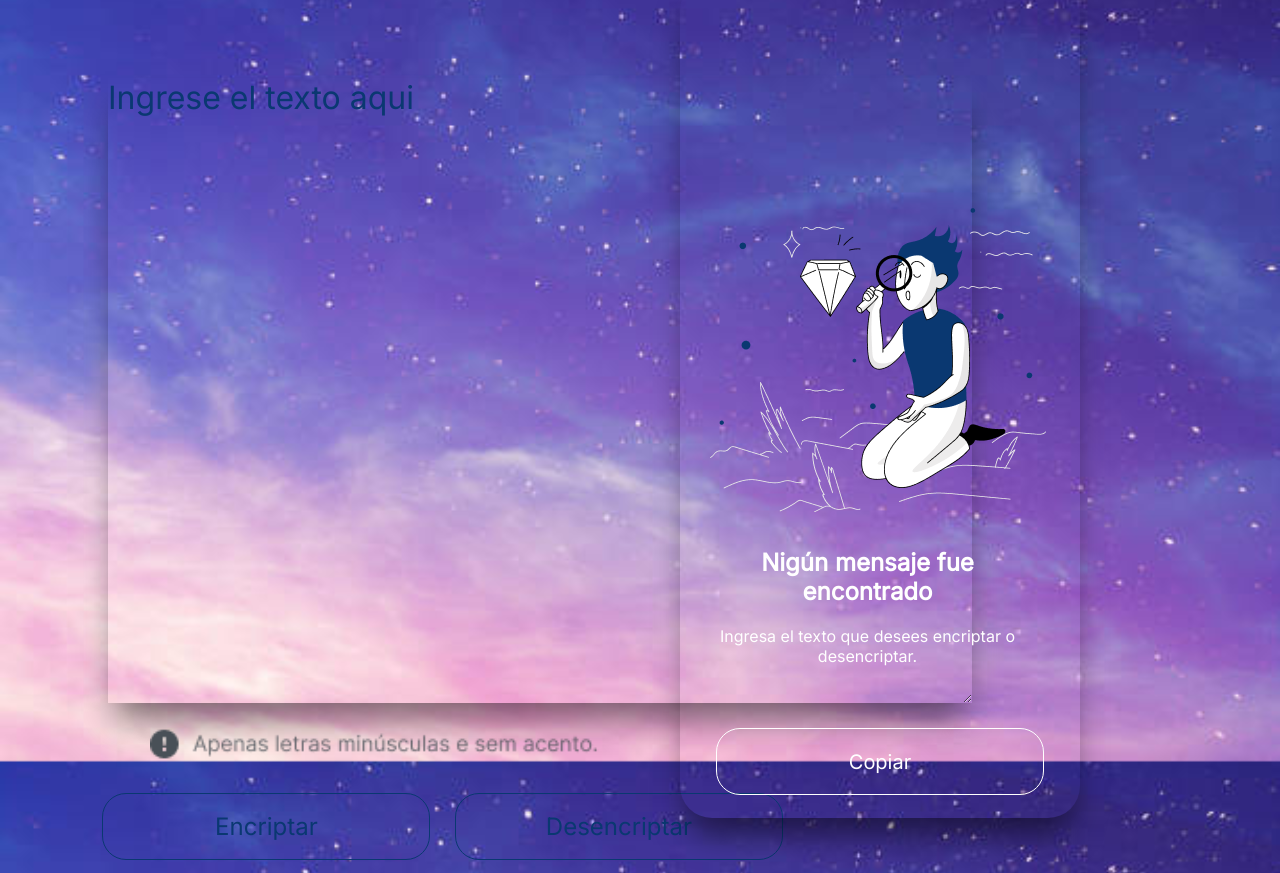
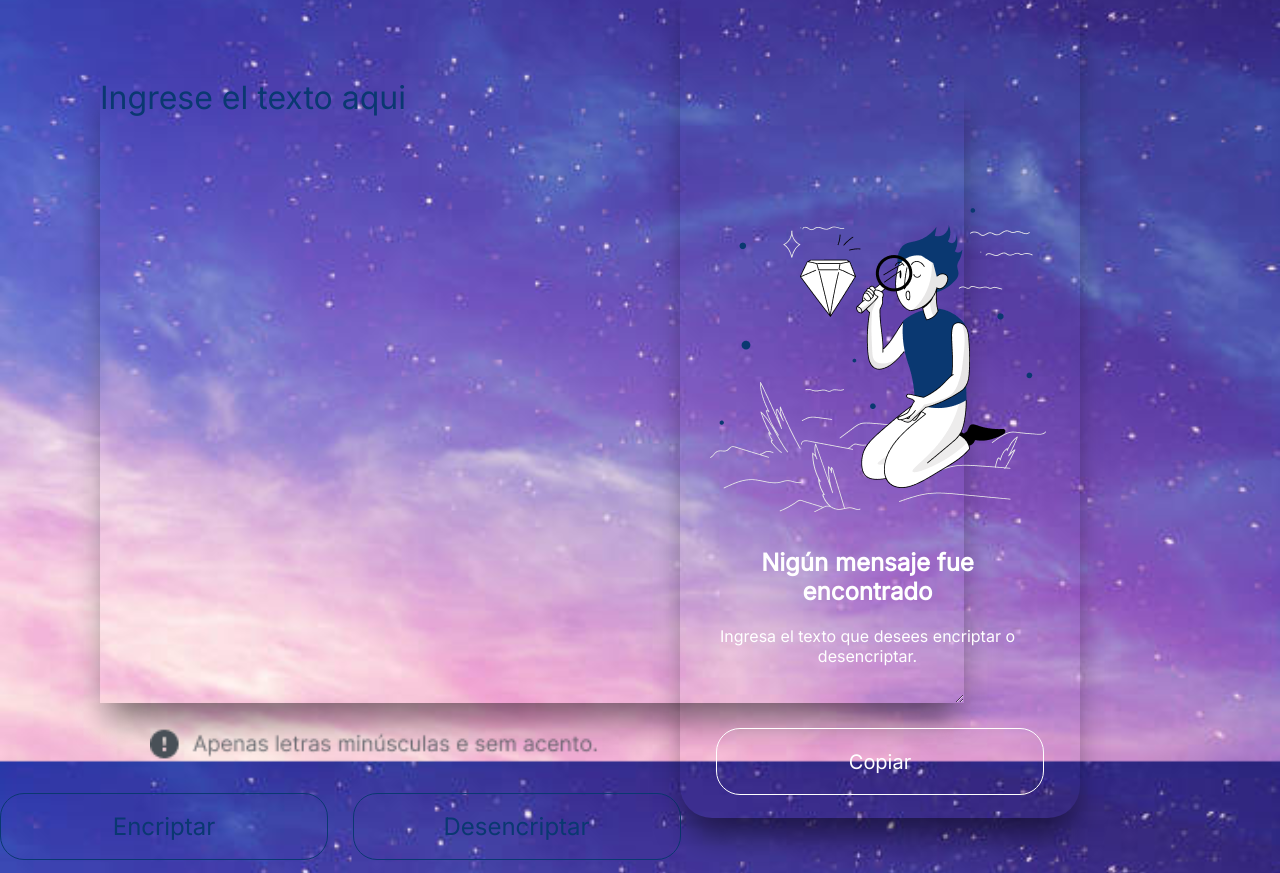
Before and after one commit to GladysRVO/Challenge-codificador-descodificador, a plain HTML site: page index.html in a window 1280 px wide. Shown: the part 92-965 px from the top of the page. Drawn offline with Linux system fonts and the light colour scheme.

Commit message:
cambios en padding

```diff
--- a/style.css
+++ b/style.css
@@ -32,11 +32,12 @@ main{
     justify-content: space-between;
 }
 
+
 .contenedorcajatexto{
     position: absolute;
     left: 100px;
     top: 100px;
-    padding-left: 8px;
+    padding-left: 0%;
     width: 1080px;
     height: 625px;
 }
@@ -70,7 +71,7 @@ main{
     position: absolute;
     top: 800px;
     height: 80px;
-    padding-left: 8%;
+    padding-left: 0%;
     padding-top: 15px;
 }
 
```
